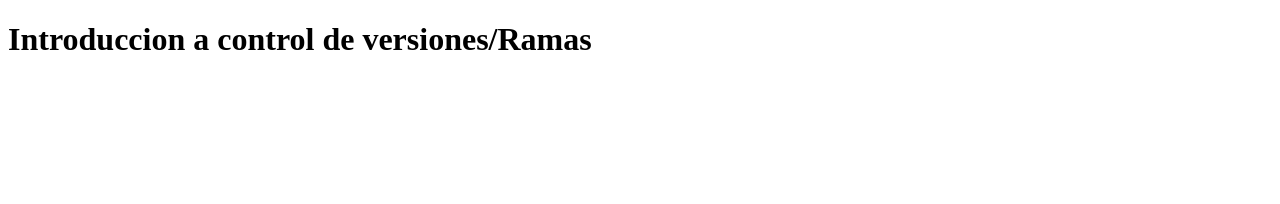
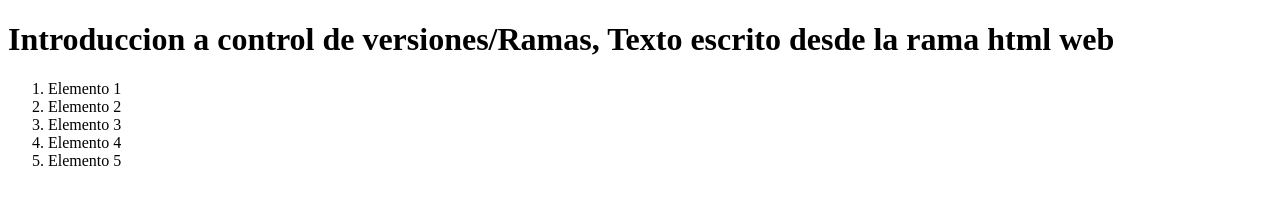
Before and after one commit to trainingLeader/taller-git, a plain HTML site: page index.html in a window 1280 px wide. Drawn offline with Linux system fonts and the light colour scheme.

Commit message:
Importacion archivo JS

```diff
--- a/index.html
+++ b/index.html
@@ -6,6 +6,14 @@
     <title>Intro Web</title>
 </head>
 <body>
-    <h1>Introduccion a control de versiones/Ramas</h1>
+    <h1>Introduccion a control de versiones/Ramas, Texto escrito desde la rama html web</h1>
+    <ol>
+        <li>Elemento 1</li>
+        <li>Elemento 2</li>
+        <li>Elemento 3</li>
+        <li>Elemento 4</li>
+        <li>Elemento 5</li>
+    </ol>
+    <script src="app.js"></script>
 </body>
 </html>
```
